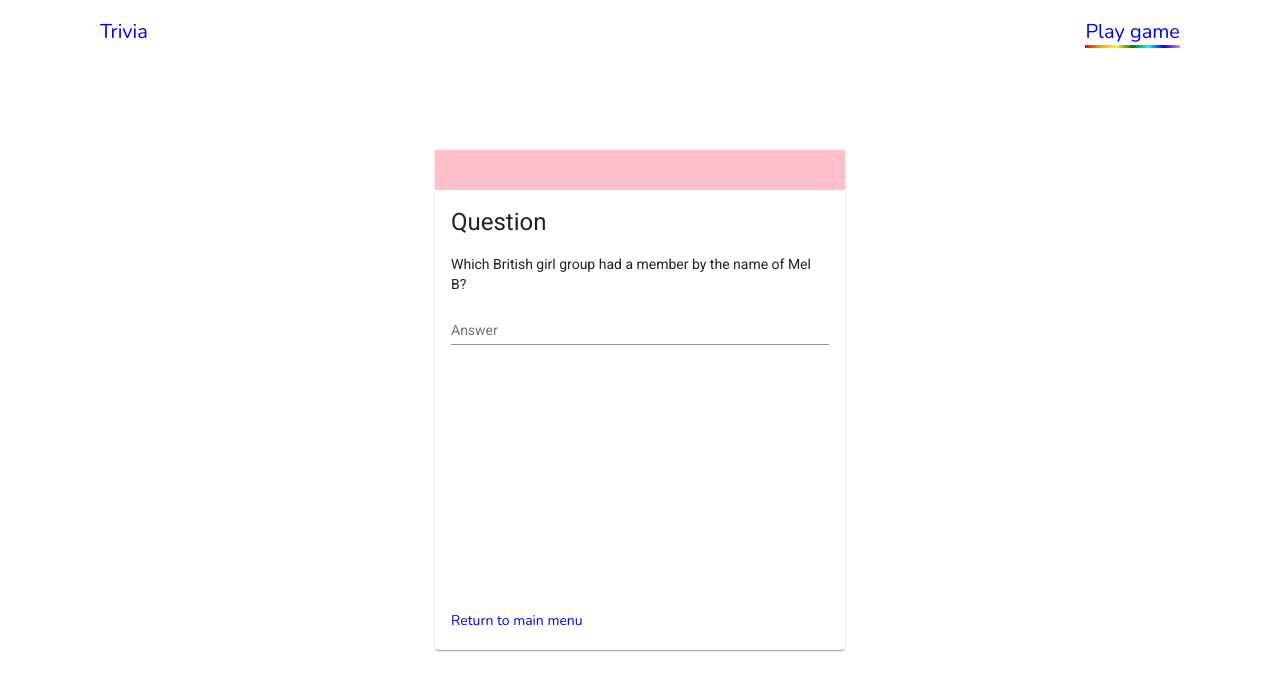
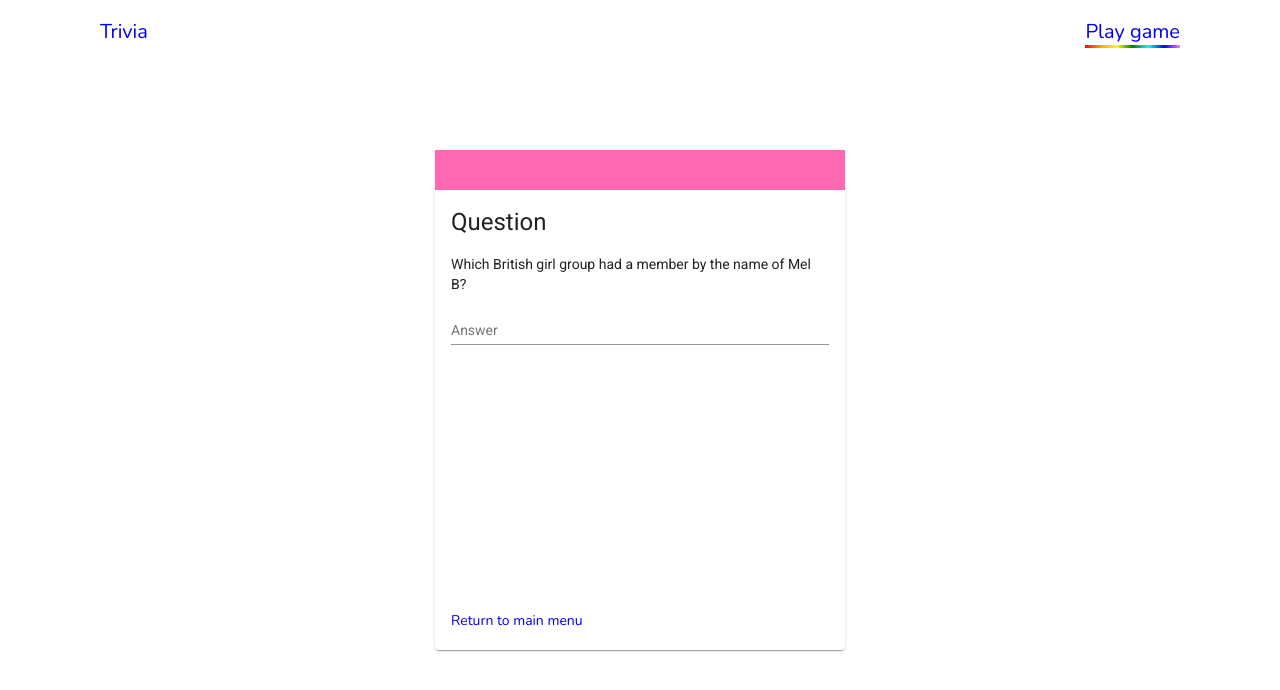
Before and after one commit to MichielTondeur/Angular-QuizApp, an Angular app: page /game in a window 1280 px wide. Shown: the top 690 px of the page. Built offline with nearby package versions, Linux system fonts and the light colour scheme; a web font is replaced by a local one.

Commit message:
refactor: change entertainment color

```diff
--- a/src/app/game/components/game/game.component.ts
+++ b/src/app/game/components/game/game.component.ts
@@ -24,7 +24,7 @@ export class GameComponent implements OnInit, OnDestroy {
     { category: 'History', color: 'yellow' },
     { category: 'Sports & Leisure', color: 'Orange' },
     { category: 'Geography', color: 'blue' },
-    { category: 'Entertainment', color: 'pink' },
+    { category: 'Entertainment', color: 'hotpink' },
     { category: 'Arts & Literature', color: 'purple' },
     { category: 'Science & Nature', color: 'green' },
   ];
```
